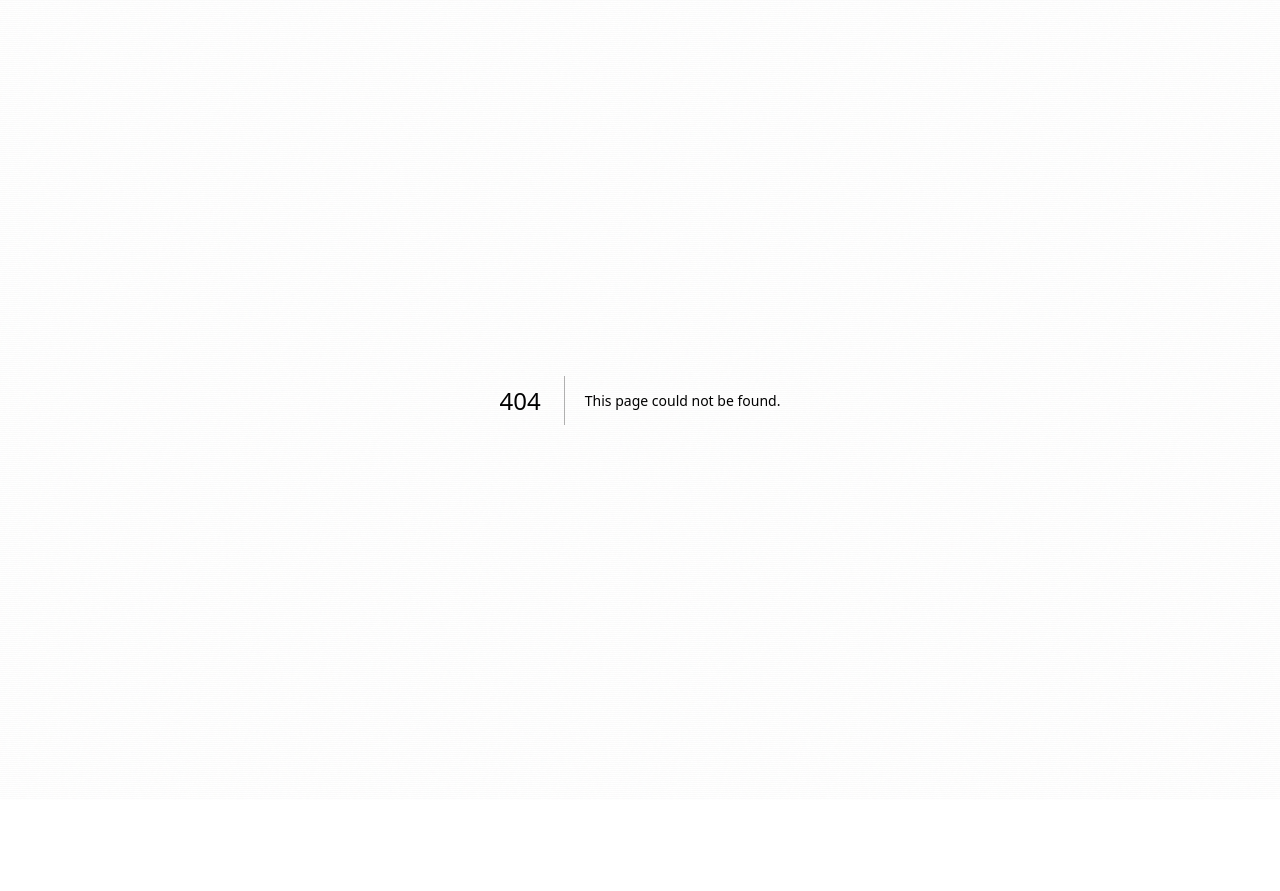
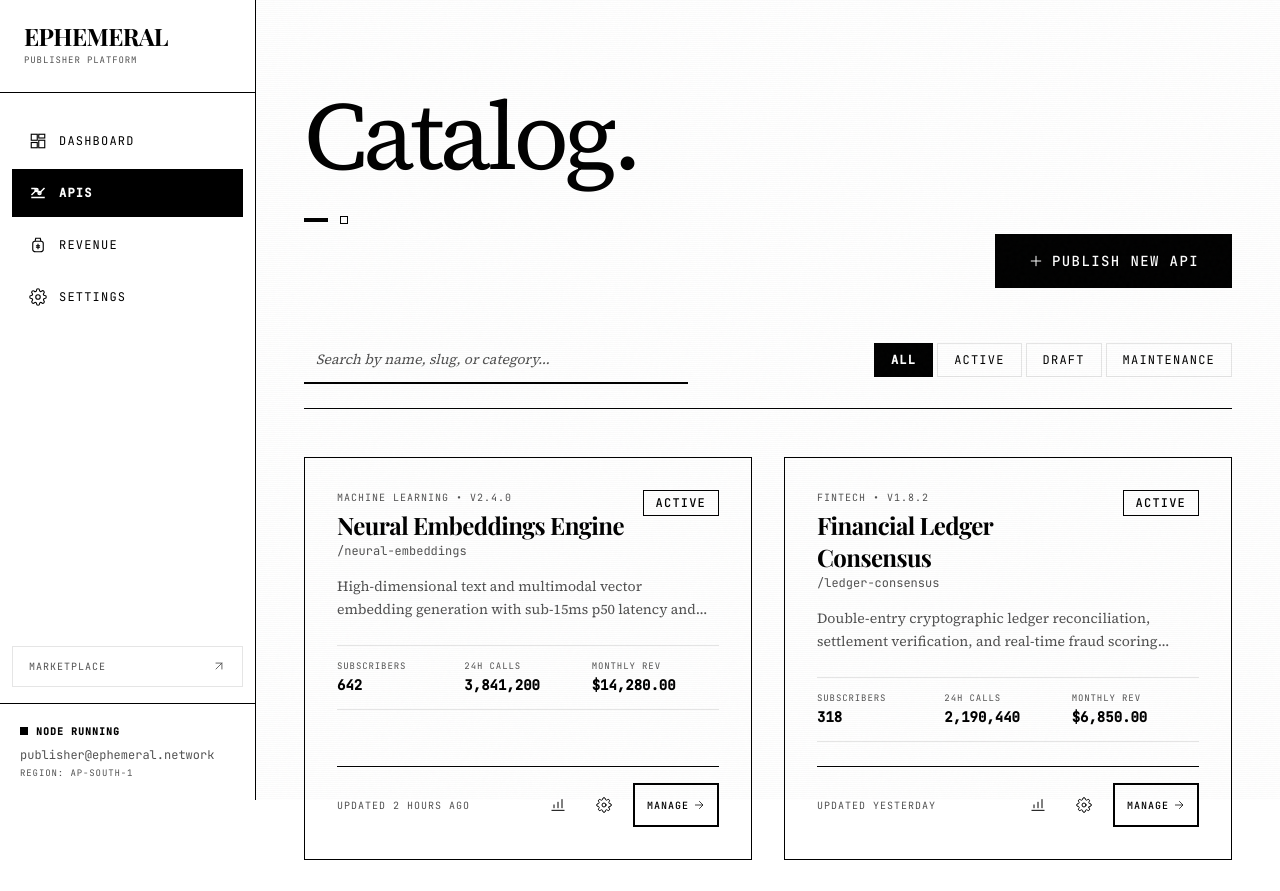
Before and after one commit to Darshit02/ephemeral-api, a Next.js app in the folder apps/web/: page /apis in a window 1280 px wide. Before the commit this address had no page. Shown: the top 891 px of the page. Before the commit the page ends 800 px from the top, so only its background shows below. Built offline with nearby package versions, Linux system fonts and the light colour scheme.

Commit message:
feat(web): add publisher API listings catalog (Step 4)

```diff
--- /dev/null
+++ b/apps/web/app/(dashboard)/apis/page.tsx
@@ -0,0 +1,275 @@
+'use client'
+
+import React, { useState, useMemo } from 'react'
+import Link from 'next/link'
+import { Hero } from '@/components/publisher/hero'
+import { StatusBadge } from '@/components/publisher/status-badge'
+import { Button } from '@/components/ui/button'
+import { Input } from '@/components/ui/input'
+import { EmptyState } from '@/components/publisher/empty-state'
+import {
+  ApiIcon,
+  PlusSignIcon,
+  ArrowRight01Icon,
+  Analytics01Icon,
+  Settings01Icon,
+} from '@/components/icons'
+
+interface ApiListing {
+  id: string
+  name: string
+  slug: string
+  description: string
+  category: string
+  status: 'ACTIVE' | 'DRAFT' | 'MAINTENANCE' | 'DEPRECATED'
+  subscribers: number
+  calls24h: string
+  mrr: string
+  version: string
+  updatedAt: string
+}
+
+const INITIAL_APIS: ApiListing[] = [
+  {
+    id: 'api-1',
+    name: 'Neural Embeddings Engine',
+    slug: 'neural-embeddings',
+    description: 'High-dimensional text and multimodal vector embedding generation with sub-15ms p50 latency and cosine similarity search.',
+    category: 'MACHINE LEARNING',
+    status: 'ACTIVE',
+    subscribers: 642,
+    calls24h: '3,841,200',
+    mrr: '$14,280.00',
+    version: 'v2.4.0',
+    updatedAt: '2 HOURS AGO',
+  },
+  {
+    id: 'api-2',
+    name: 'Financial Ledger Consensus',
+    slug: 'ledger-consensus',
+    description: 'Double-entry cryptographic ledger reconciliation, settlement verification, and real-time fraud scoring engine.',
+    category: 'FINTECH',
+    status: 'ACTIVE',
+    subscribers: 318,
+    calls24h: '2,190,440',
+    mrr: '$6,850.00',
+    version: 'v1.8.2',
+    updatedAt: 'YESTERDAY',
+  },
+  {
+    id: 'api-3',
+    name: 'Geolocation Geofencing',
+    slug: 'geo-geofencing',
+    description: 'Polygon intersection testing, reverse IP lookup, and dynamic GPS geofence alerts optimized for fleet tracking.',
+    category: 'GEOSPATIAL',
+    status: 'ACTIVE',
+    subscribers: 460,
+    calls24h: '1,490,120',
+    mrr: '$2,140.00',
+    version: 'v3.0.1',
+    updatedAt: '3 DAYS AGO',
+  },
+  {
+    id: 'api-4',
+    name: 'Biometric Face Verification',
+    slug: 'biometric-verify',
+    description: 'Strict 1:1 and 1:N facial landmark matching with liveness detection and anti-spoofing cryptographic attestation.',
+    category: 'SECURITY',
+    status: 'MAINTENANCE',
+    subscribers: 120,
+    calls24h: '899,400',
+    mrr: '$1,580.00',
+    version: 'v1.1.0',
+    updatedAt: 'OCT 04, 2026',
+  },
+  {
+    id: 'api-5',
+    name: 'Synthetic Document OCR',
+    slug: 'synthetic-ocr',
+    description: 'Multilingual tabular document extraction, receipt parsing, and automated redaction of sensitive personally identifiable records.',
+    category: 'PRODUCTIVITY',
+    status: 'DRAFT',
+    subscribers: 0,
+    calls24h: '0',
+    mrr: '$0.00',
+    version: 'v0.9.0',
+    updatedAt: 'OCT 01, 2026',
+  },
+]
+
+type StatusFilter = 'ALL' | 'ACTIVE' | 'DRAFT' | 'MAINTENANCE'
+
+export default function PublisherApisPage() {
+  const [search, setSearch] = useState('')
+  const [filter, setFilter] = useState<StatusFilter>('ALL')
+
+  const filteredApis = useMemo(() => {
+    return INITIAL_APIS.filter((api) => {
+      const matchesSearch =
+        api.name.toLowerCase().includes(search.toLowerCase()) ||
+        api.slug.toLowerCase().includes(search.toLowerCase()) ||
+        api.category.toLowerCase().includes(search.toLowerCase())
+      const matchesFilter = filter === 'ALL' || api.status === filter
+      return matchesSearch && matchesFilter
+    })
+  }, [search, filter])
+
+  return (
+    <div className="space-y-12">
+      {/* Editorial Page Header */}
+      <div className="flex flex-col md:flex-row md:items-end justify-between gap-6">
+        <Hero
+          supertitle="REGISTRY // DEPLOYED INTERFACES"
+          title="Catalog."
+          subtitle="All API products published under your organization. Manage versions, pricing schemas, and origin endpoints."
+          className="pb-0"
+        />
+        <Link href="/apis/new">
+          <Button variant="primary" className="flex items-center gap-2">
+            <PlusSignIcon size={16} />
+            <span>PUBLISH NEW API</span>
+          </Button>
+        </Link>
+      </div>
+
+      {/* Filter and Query Control Bar */}
+      <div className="flex flex-col md:flex-row md:items-center justify-between gap-6 border-b border-black pb-6">
+        {/* Search Input */}
+        <div className="w-full md:w-96">
+          <Input
+            value={search}
+            onChange={(e) => setSearch(e.target.value)}
+            placeholder="Search by name, slug, or category..."
+            className="w-full font-serif text-sm"
+          />
+        </div>
+
+        {/* Status Filter Buttons */}
+        <div className="flex items-center gap-1 font-mono text-xs overflow-x-auto pb-2 md:pb-0">
+          {(['ALL', 'ACTIVE', 'DRAFT', 'MAINTENANCE'] as StatusFilter[]).map((tab) => {
+            const isActive = filter === tab
+            return (
+              <button
+                key={tab}
+                onClick={() => setFilter(tab)}
+                className={`px-4 py-2 border transition-none uppercase tracking-widest ${
+                  isActive
+                    ? 'bg-black text-white border-black font-bold'
+                    : 'bg-white text-black border-[#E5E5E5] hover:border-black'
+                }`}
+              >
+                {tab}
+              </button>
+            )
+          })}
+        </div>
+      </div>
+
+      {/* Catalog Grid */}
+      {filteredApis.length === 0 ? (
+        <EmptyState
+          icon={<ApiIcon size={32} />}
+          title="No APIs Located."
+          description={`No published APIs matched the active filter "${filter}" or search query "${search}".`}
+          actionLabel="RESET FILTERS"
+          onAction={() => {
+            setSearch('')
+            setFilter('ALL')
+          }}
+        />
+      ) : (
+        <div className="grid grid-cols-1 md:grid-cols-2 gap-8">
+          {filteredApis.map((api) => (
+            <div
+              key={api.id}
+              className="border border-black bg-white p-8 flex flex-col justify-between hover:border-2 transition-none relative group"
+            >
+              <div>
+                {/* Meta Header */}
+                <div className="flex items-start justify-between gap-4 mb-4">
+                  <div>
+                    <span className="font-mono text-[10px] uppercase tracking-widest text-[#525252] block">
+                      {api.category} &bull; {api.version}
+                    </span>
+                    <Link href={`/apis/${api.id}`}>
+                      <h3 className="font-display text-2xl font-bold tracking-tight text-black group-hover:underline mt-1">
+                        {api.name}
+                      </h3>
+                    </Link>
+                    <span className="font-mono text-xs text-[#525252] mt-0.5 block">
+                      /{api.slug}
+                    </span>
+                  </div>
+                  <StatusBadge status={api.status} />
+                </div>
+
+                {/* Description */}
+                <p className="font-serif text-sm text-[#525252] leading-relaxed line-clamp-2 mb-6">
+                  {api.description}
+                </p>
+
+                {/* Performance Metrics Row */}
+                <div className="grid grid-cols-3 border-y border-[#E5E5E5] py-3.5 mb-6 text-left">
+                  <div>
+                    <span className="font-mono text-[9px] uppercase tracking-widest text-[#525252] block">
+                      SUBSCRIBERS
+                    </span>
+                    <span className="font-mono text-sm font-bold text-black mt-0.5 block">
+                      {api.subscribers.toLocaleString()}
+                    </span>
+                  </div>
+                  <div>
+                    <span className="font-mono text-[9px] uppercase tracking-widest text-[#525252] block">
+                      24H CALLS
+                    </span>
+                    <span className="font-mono text-sm font-bold text-black mt-0.5 block">
+                      {api.calls24h}
+                    </span>
+                  </div>
+                  <div>
+                    <span className="font-mono text-[9px] uppercase tracking-widest text-[#525252] block">
+                      MONTHLY REV
+                    </span>
+                    <span className="font-mono text-sm font-bold text-black mt-0.5 block">
+                      {api.mrr}
+                    </span>
+                  </div>
+                </div>
+              </div>
+
+              {/* Action Bar */}
+              <div className="flex items-center justify-between border-t border-black pt-4 mt-auto">
+                <span className="font-mono text-[10px] uppercase tracking-widest text-[#525252]">
+                  UPDATED {api.updatedAt}
+                </span>
+
+                <div className="flex items-center gap-3">
+                  <Link
+                    href={`/apis/${api.id}/analytics`}
+                    title="Analytics"
+                    className="p-2 border border-transparent hover:border-black transition-none"
+                  >
+                    <Analytics01Icon size={16} />
+                  </Link>
+                  <Link
+                    href={`/apis/${api.id}/settings`}
+                    title="Settings"
+                    className="p-2 border border-transparent hover:border-black transition-none"
+                  >
+                    <Settings01Icon size={16} />
+                  </Link>
+                  <Link href={`/apis/${api.id}`}>
+                    <Button variant="secondary" className="text-[10px] py-1.5 px-3">
+                      <span>MANAGE</span>
+                      <ArrowRight01Icon size={12} className="ml-1 inline" />
+                    </Button>
+                  </Link>
+                </div>
+              </div>
+            </div>
+          ))}
+        </div>
+      )}
+    </div>
+  )
+}
```
